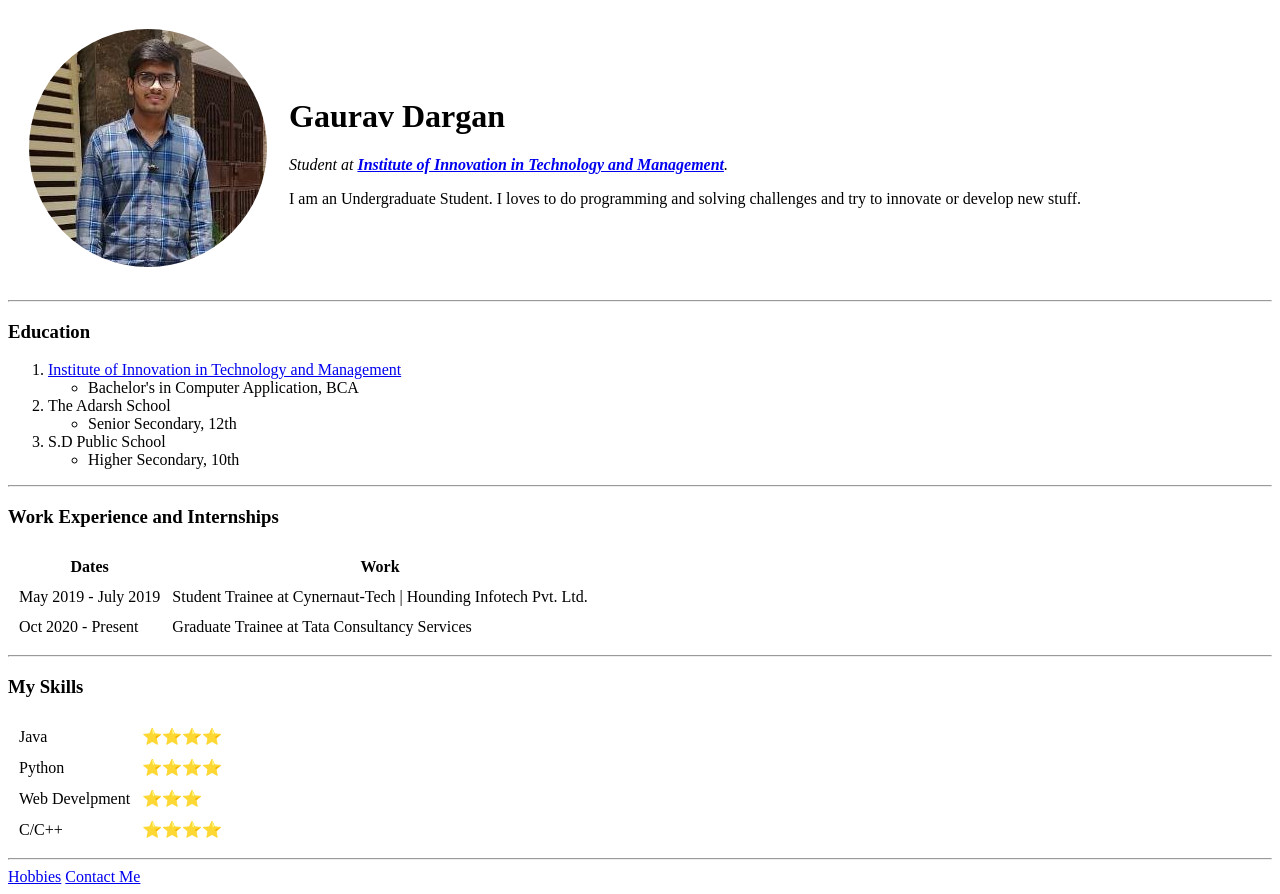
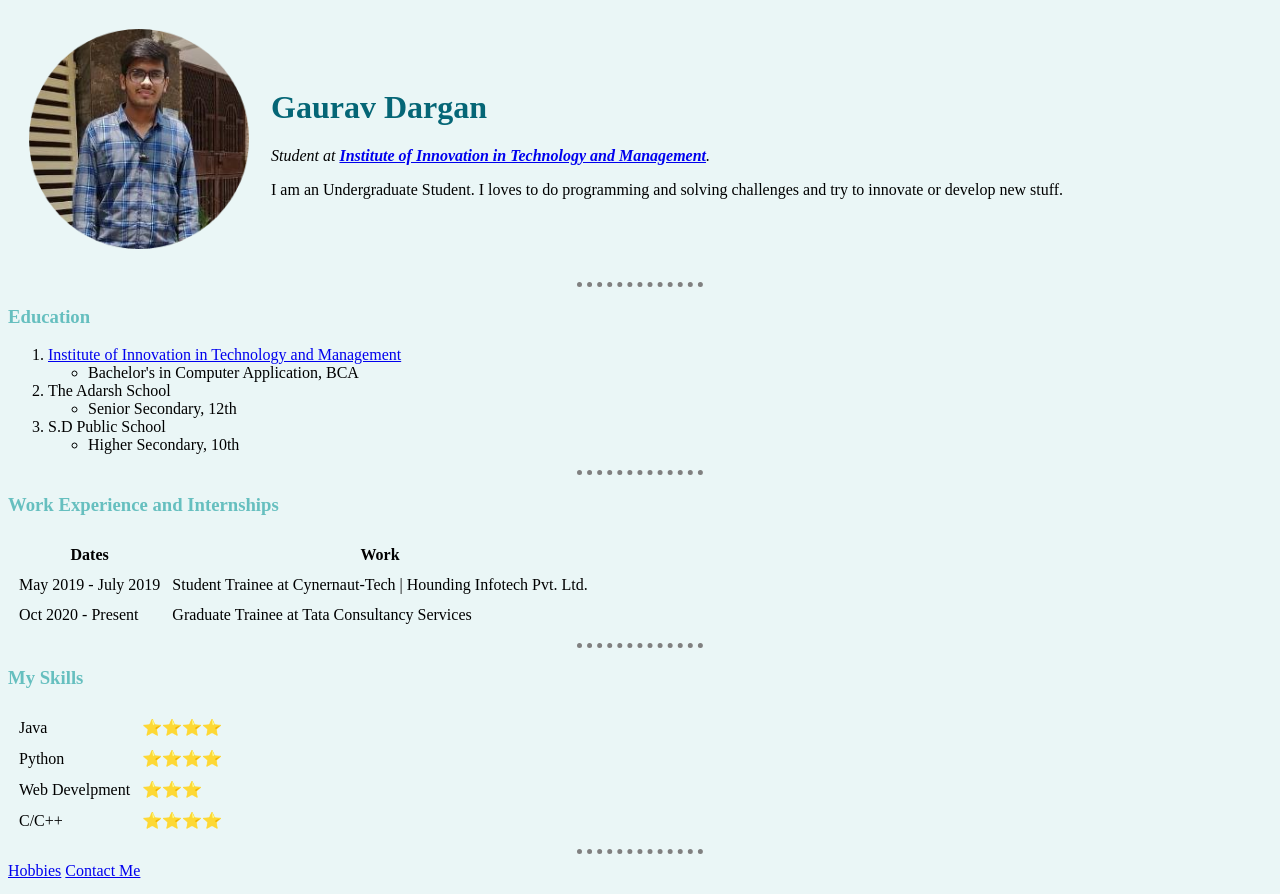
Before and after one commit to gauravdargan66/cv, a plain HTML site: page index.html in a window 1280 px wide. Drawn offline with Linux system fonts and the light colour scheme.

Commit message:
Add files via upload

```diff
--- /dev/null
+++ b/css/styles.css
@@ -0,0 +1,23 @@
+body{
+  background-color: #EAF6F6;
+}
+
+hr{
+  border-style: none;
+  border-top-style: dotted;
+  border-color: grey;
+  border-width: 5px;
+  width: 10%;
+}
+
+img{
+  height: 220px;
+}
+
+h1{
+  color: #056676;
+}
+
+h3{
+  color: #66BFBF;
+}
--- a/index.html
+++ b/index.html
@@ -4,6 +4,7 @@
 <head>
   <meta charset="utf-8">
   <title>Gaurav Dargan</title>
+  <link rel="stylesheet" href="css/styles.css">
 </head>
 
 <body>
```
Also changed, not shown: contact.html (+3 -2 lines), hobbies.html (+3 -2 lines).
